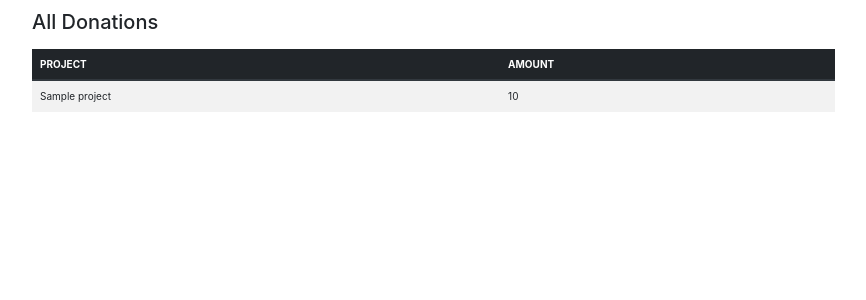
After one commit to MNaguib2611/crowd_funding, a Django app: template users/templates/users/user_donations.html in a window 1280 px wide. The commit adds this page. Shown: the top 300 px of the page, without its empty margins (68-934 px from the left). Run offline with Django 3.2, Linux system fonts and the light colour scheme; the template is opened without the code that fills it: most values are stand-ins (such as "Sample title", 1, 10 or a date in 2020); some libraries are stand-ins or nearby versions.

Commit message:
user can view his donations

```diff
--- a/crowd_funding/settings.py
+++ b/crowd_funding/settings.py
@@ -83,7 +83,7 @@ DATABASES = {
         'USER': 'root',
         # 'USER': 'basma',
         # 'PASSWORD': 'basma12345',
-        'PASSWORD': '',
+        'PASSWORD': '41195',
         #'HOST': 'localhost',  # Or an IP Address that your DB is hosted on
         #'PORT': '3306',
         "OPTIONS": {
--- /dev/null
+++ b/users/templates/users/user_donations.html
@@ -0,0 +1,35 @@
+{% extends 'base.html' %}
+
+{% block container %}
+    <div class="container">
+        <div class="row mt-3">
+            <div class="col-xs-12">
+                <h2>All Donations</h2>
+            </div>
+        </div>
+        <div class="row mt-3">
+            <div class="col-9">
+                <table class="table table-striped">
+                    <thead class="thead-dark">
+                        <tr>
+                            <th scope="col">PROJECT</th>
+                            <th scope="col">AMOUNT</th>
+                        </tr>
+                    </thead>
+                    <tbody>
+                        {% for donation in donations %}
+                            <tr>
+                                {% for project in projects %}
+                                    {% if project.id == donation.project_id %}
+                                        <td>{{ project.title }}</td>
+                                    {% endif %}
+                                {% endfor %}
+                                <td>{{ donation.amount }}</td>
+                            </tr>
+                        {% endfor %}
+                    </tbody>
+                </table>
+            </div>
+        </div>
+    </div>
+{% endblock %}
--- a/users/templates/users/user_profile.html
+++ b/users/templates/users/user_profile.html
@@ -110,7 +110,7 @@
                 <div class="card operationCard">
                     <ul class="list-group list-group-flush">
                         <li class="list-group-item operationCardItem"><a href="#">view projects</a></li>
-                        <li class="list-group-item operationCardItem"><a href="">view donations</a></li>
+                        <li class="list-group-item operationCardItem"><a href="{% url 'user_donations_url' user.id %}">view donations</a></li>
                         <li class="list-group-item deleteBtn" data-toggle="modal" data-target="#deleteAccount">delete account</li>
                     </ul>
                 </div>
--- a/users/urls.py
+++ b/users/urls.py
@@ -1,6 +1,6 @@
 from django.urls import path
 # from .views import view_user_profile, edit_name
-from users.views import view_user_profile, edit_name, edit_birthdate, edit_country, edit_password, edit_phone, edit_fb_page, edit_photo, delete_account
+from users.views import view_user_profile, edit_name, edit_birthdate, edit_country, edit_password, edit_phone, edit_fb_page, edit_photo, delete_account, user_donations
 
 from users.views import home,donate, report_comment,report_project, search
 
@@ -14,6 +14,7 @@ urlpatterns = [
     path('edit_phone/<int:id>', edit_phone, name="edit_phone_url"),
     path('edit_fb_page/<int:id>', edit_fb_page, name="edit_fb_page_url"),
     path('delete_account/<int:id>', delete_account, name="delete_account_url"),
+    path('donations/<int:id>', user_donations, name="user_donations_url"),
     path('home', home,name="home"),
     path('donate', donate,name="donate"),
     path('report_comment/<int:project_id>/<int:comment_id>', report_comment,name="report_comment"),
```
Also changed, not shown: users/views.py (+8 -0 lines).
